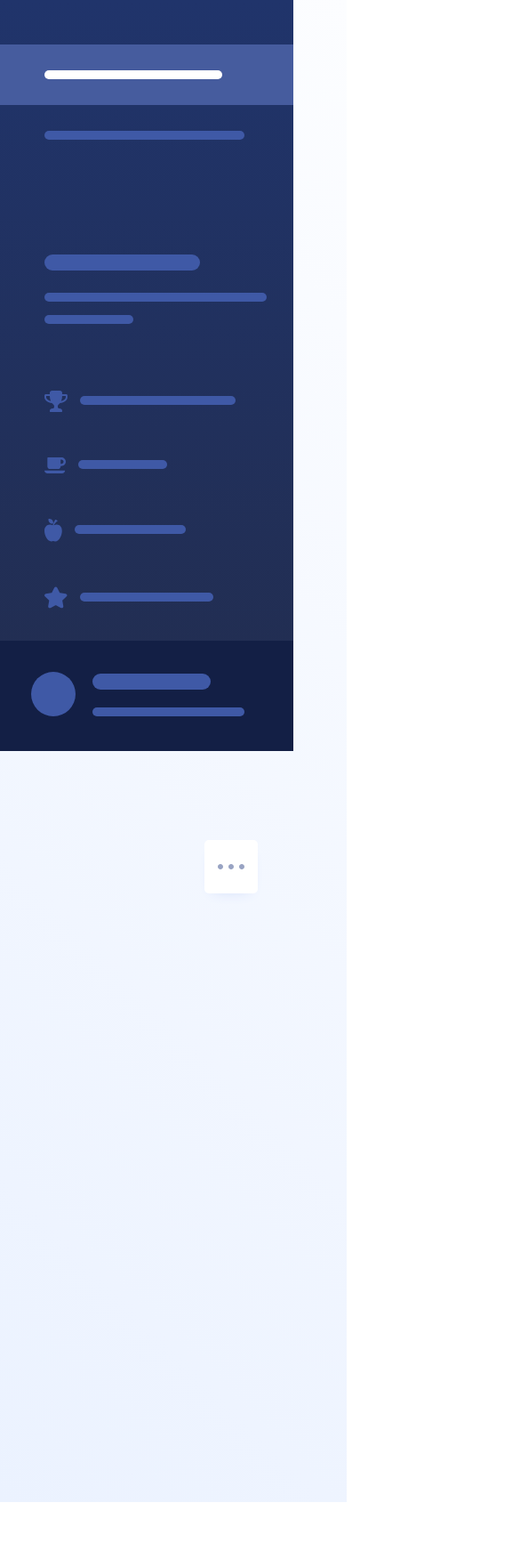
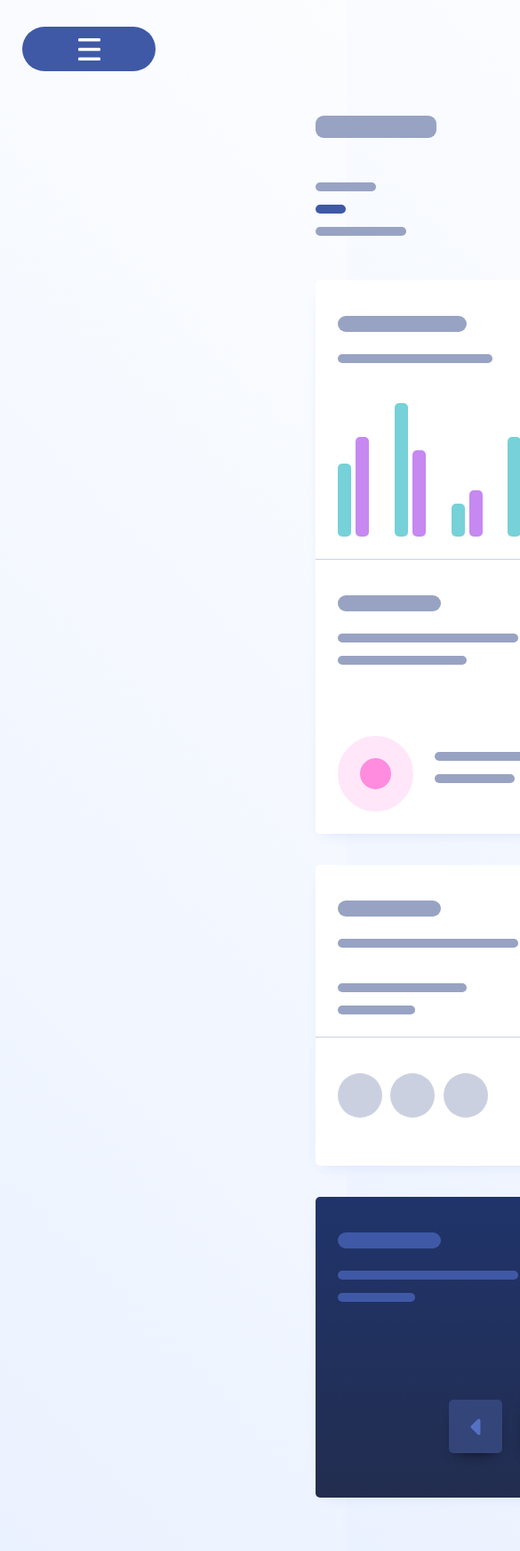
Before and after one commit to undrash/boardme-demo, a website built with webpack: page views/dashboard.html in a window 390 px wide. Shown: the top 1743 px of the page at 89% size, 585 px wide, since content can reach past the window. Before the commit the page ends 1688 px from the top, so only its background shows below. Built offline with nearby package versions, Linux system fonts and the light colour scheme.

Commit message:
- Dashboard: styled

```diff
--- a/src/style/dashboard.scss
+++ b/src/style/dashboard.scss
@@ -143,12 +143,15 @@
 .bottom-stats-container {
   margin-top: 35px;
 
+
   .stats-section {
     width: 48%;
     border-radius: 5px;
     background-color: #FFFFFF;
     box-shadow: 0 7px 17px -10px #CEDAF7;
     overflow: auto;
+    min-height: 380px;
+    position: relative;
 
 
     &.left {
@@ -158,20 +161,37 @@
     &.right {
       float: right;
     }
+
+    &.dark {
+      background: linear-gradient(180deg, #20346B 0%, #222D4F 100%);
+
+      .text {
+        background-color: #3F59A6;
+      }
+    }
+
+    .nav-btn-container {
+      position: absolute;
+      width: 140px;
+      bottom: 50px;
+      right: 50px;
+
+      .btn {
+        display: inline-block;
+      }
+    }
   }
 }
 
 .bottom-stats-text-container {
-  //margin-bottom: 35px;
   padding: 50px 50px 35px;
+
 
   .text:last-child {
     margin-bottom: 0;
   }
 
-  &.dark {
 
-  }
 }
 
 .profile-container {
@@ -189,3 +209,96 @@
     right: 50px;
   }
 }
+
+@media only screen and (max-width: 1450px) {
+  .stats-bar-group:first-child, .stats-bar-group:last-child {
+    display: none;
+  }
+}
+
+
+@media only screen and (max-width: 1235px) {
+
+  .dashboard-content-header {
+    margin-bottom: 50px;
+  }
+
+  .stats-left, .stats-right {
+    padding: 40px 25px 25px;
+  }
+
+  .bottom-stats-container {
+    .stats-section {
+      min-height: 338px;
+    }
+  }
+
+
+  .bottom-stats-text-container {
+    padding: 40px 25px 25px;
+  }
+
+  .profile-container {
+    padding: 40px 25px 40px;
+  }
+}
+
+@media only screen and (max-width: 1024px) {
+  //.main-content-container {
+  //  height: 100%;
+  //}
+}
+
+@media only screen and (max-width: 750px) {
+
+  //.main-content-container {
+  //  height: 100%;
+  //  padding: 100px 25px 25px;
+  //}
+
+  .stats-left {
+    width: 100%;
+    border-bottom: 1px solid #CBD0E1;
+    border-right: none;
+  }
+
+  .stats-right {
+    width: 100%;
+  }
+
+  .stats-bar-group:first-child, .stats-bar-group:last-child {
+    display: block;
+  }
+
+  .bottom-stats-container {
+
+    .stats-section {
+      width: 100%;
+      margin-bottom: 35px;
+    }
+  }
+}
+
+@media only screen and (max-width: 520px) {
+
+  .dashboard-content-header {
+    .text {
+      display: block;
+    }
+  }
+
+  .stats-bar-group:first-child, .stats-bar-group:last-child {
+    display: none;
+  }
+
+  .profile-container {
+    .oval {
+      width: 50px;
+      height: 50px;
+    }
+
+    .arrow-right {
+      right: 25px;
+    }
+  }
+}
--- a/src/style/main.scss
+++ b/src/style/main.scss
@@ -110,6 +110,26 @@ body {
   cursor: pointer;
   transition: box-shadow 0.3s ease-in-out;
 
+  &.dark {
+    background-color: #465C9E;
+    box-shadow: 0 7px 16px -10px #000000;
+
+    &:hover {
+      box-shadow: 0 7px 30px -10px #000000;
+    }
+
+    &.arrow-right-btn {
+      background: url("img/arrow-right-colored.svg") center no-repeat rgba(70, 92, 158, 0.5);
+      float: right;
+    }
+
+    &.arrow-left-btn {
+      background: url("img/arrow-left-colored.svg") center no-repeat rgba(70, 92, 158, 0.5);
+      float: left;
+    }
+
+  }
+
   &:hover {
     box-shadow: 0 7px 30px -10px #a6bbec;
 
@@ -119,6 +139,25 @@ body {
   }
 }
 
+
+.nav-btn {
+  height: 60px;
+  width: 60px;
+  border-radius: 5px;
+  background-color: #FFFFFF;
+  box-shadow: 0 7px 16px -10px #CEDAF7;
+  cursor: pointer;
+  transition: box-shadow 0.3s ease-in-out;
+}
+
+.mini-menu-btn {
+  background: url("img/list-white.svg") no-repeat center #3F59A6;
+  border-radius: 50px;
+  margin: 30px 0 0 50px;
+  width: 150px;
+  height: 50px;
+  display: none;
+}
 
 .white-bg {
   border-radius: 5px;
@@ -138,7 +177,7 @@ body {
   background: linear-gradient(180deg, #20346B 0%, #222D4F 100%);
   width: 330px;
   float: left;
-  position: relative;
+  position: fixed;
 
   .nav-content-container {
     overflow-y: auto;
@@ -261,9 +300,51 @@ body {
 
 .main-content-container {
   width: calc(100% - 330px);
+  max-width: 1800px;
   display: inline-block;
   height: 100vh;
-  //background-color: grey;
-  float: right;
-  padding: 100px;
+  float: left;
+  margin-left: 330px;
+  padding: 100px 100px 20px;
+  overflow: auto;
 }
+
+@media only screen and (max-width: 1235px) {
+
+  .main-content-container {
+    padding: 100px 50px 50px;
+    overflow: initial;
+    height: 100%;
+  }
+
+}
+
+@media only screen and (max-width: 1024px) {
+
+  .sidebar-nav {
+    display: none;
+  }
+
+  .mini-menu-btn {
+    display: block;
+  }
+
+  .main-content-container {
+    width: 100%;
+    padding: 50px;
+    //height: 92vh;
+  }
+
+}
+
+@media only screen and (max-width: 750px) {
+
+  .mini-menu-btn {
+    margin: 30px 0 0 25px;
+  }
+
+  .main-content-container {
+    height: 100%;
+    padding: 50px 25px 25px;
+  }
+}
--- a/views/dashboard.html
+++ b/views/dashboard.html
@@ -138,9 +138,11 @@
 
 
 
+<div class="mini-menu-btn"></div>
+
+<section class="main-content-container">
 
 
-<section class="main-content-container">
 
     <div class="dashboard-content-header">
 
@@ -309,15 +311,24 @@
 
         </div>
 
-        <div class="stats-section right">
+        <div class="stats-section right dark">
 
-            <div class="bottom-stats-text-container dark">
+            <div class="bottom-stats-text-container ">
 
                 <div class="text medium w-40"></div>
 
                 <div class="text w-70"></div>
 
                 <div class="text w-30"></div>
+
+            </div>
+
+            <div class="nav-btn-container">
+
+                <div class="btn dark arrow-left-btn"></div>
+
+                <div class="btn dark arrow-right-btn"></div>
+
 
             </div>
 
--- a/webpack.config.js
+++ b/webpack.config.js
@@ -17,7 +17,7 @@ module.exports = {
             { test: /\.ts$/, loader: "ts-loader" },
             { test: /\.css$/, use: [ "style-loader", "css-loader" ] },
             { test: /\.scss$/, use: [ "style-loader", "css-loader", "sass-loader" ] },
-            { test: /\.(jpg|png|svg|gif)$/, use: { loader: "file-loader", options: { name: "[name].[ext]", outputPath: "../img/", publicPath: "/public/img" } } },
+            { test: /\.(jpg|png|svg|gif)$/, use: { loader: "file-loader", options: { name: "[name].[ext]", outputPath: "../img/", publicPath: "/Boardme-demo/img" } } },
             { test: /\.(woff(2)?|ttf|eot)(\?v=\d+\.\d+\.\d+)?$/, use: { loader: "file-loader", options: { name: "[name].[ext]", outputPath: "../fonts/", publicPath: "/public/fonts" } } },
             { include: path.resolve(__dirname, "node_modules/pixi.js"), loader: "transform-loader?brfs", enforce: "post" }
         ]
```
Also changed, not shown: img/apple.svg (added), img/arrow-left-colored.svg (added), img/arrow-right-colored.svg (added), img/list-white.svg (added), img/list.svg (added), src/style/img/list-white.svg (added), 1 other file.
